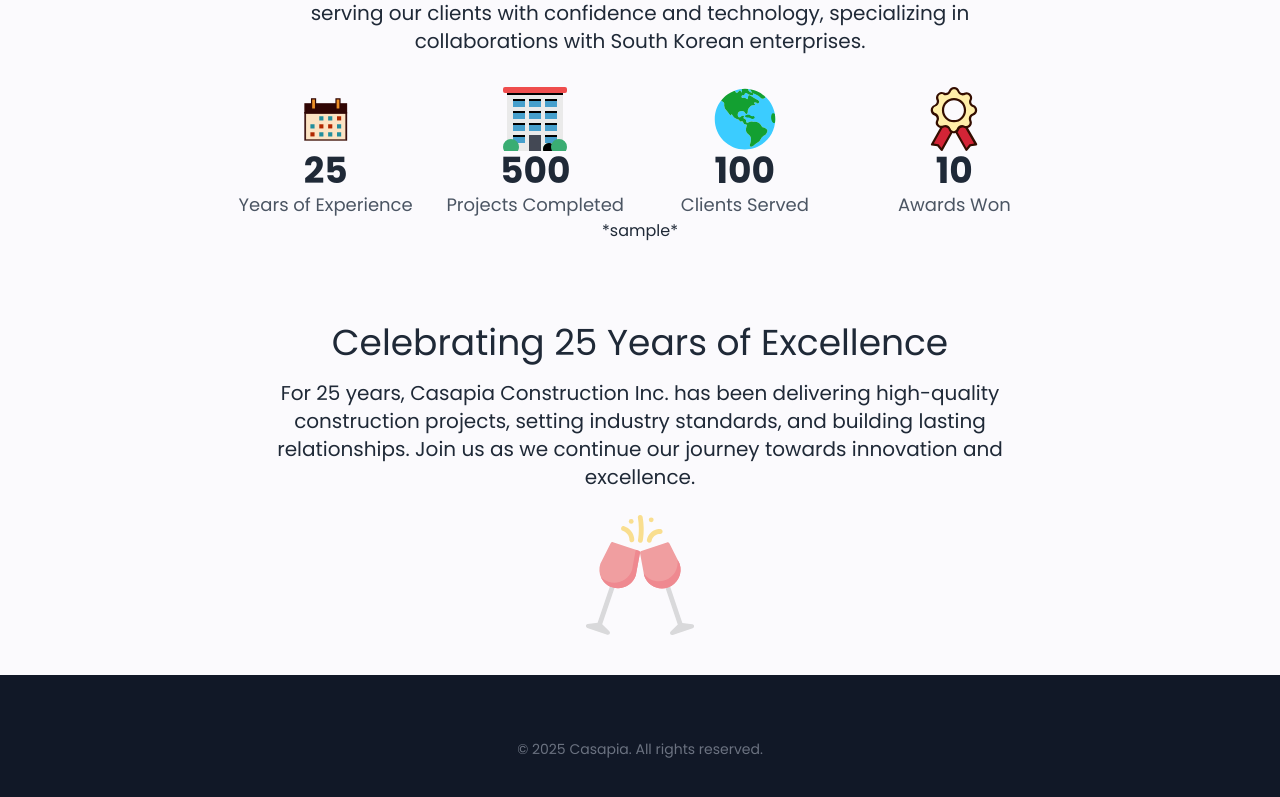
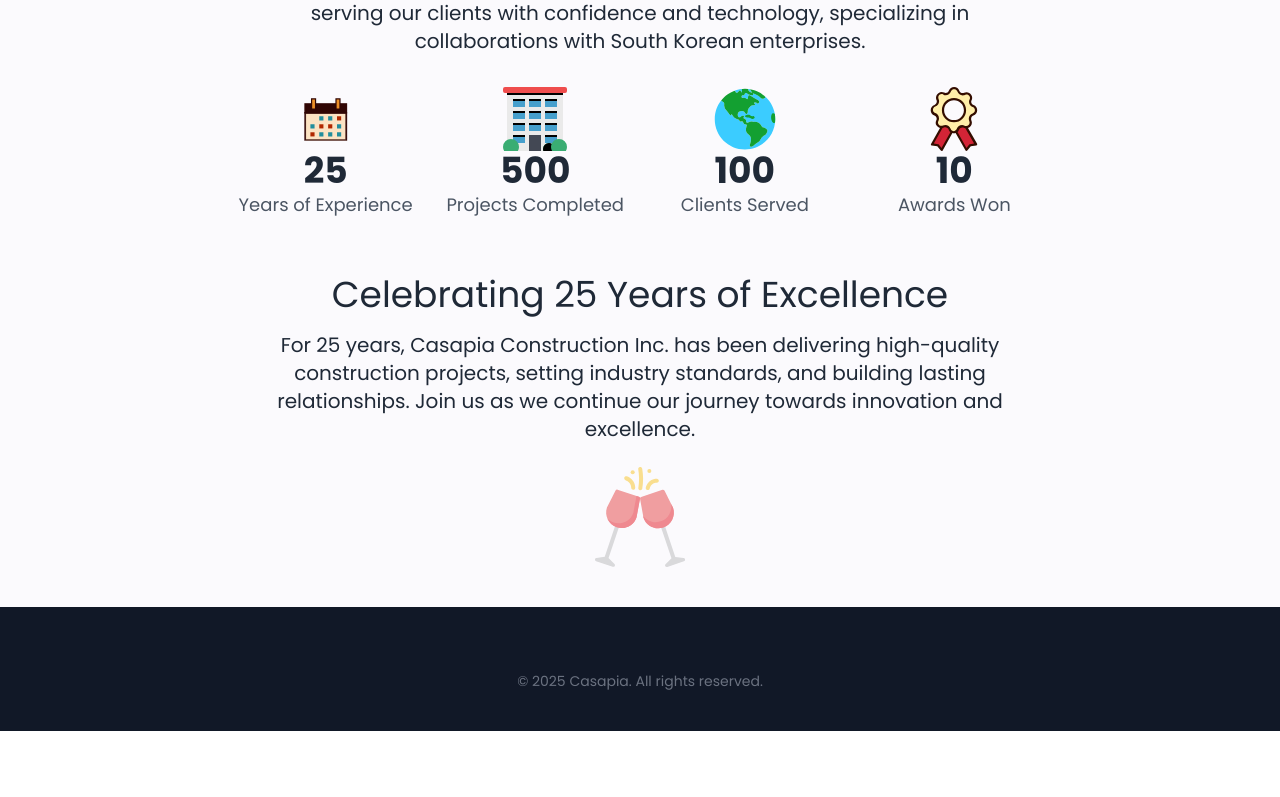
Before and after one commit to EnriqueFlores28/deploy_test, a Next.js app: page / in a window 1280 px wide. Shown: the part 953-1750 px from the top of the page. After the commit the page ends 1684 px from the top, so only its background shows below. Built offline with nearby package versions, Linux system fonts and the light colour scheme.

Commit message:
UI Issues Corrected

```diff
--- a/src/app/page.tsx
+++ b/src/app/page.tsx
@@ -42,59 +42,38 @@ const Counter: React.FC<CounterProps> = ({ number, title, svgPath }) => (
   </div>
 );
 
-const Confetti = () => {
-  const [show, setShow] = useState(false);
-
-  useEffect(() => {
-    setTimeout(() => setShow(true), 500);
-  }, []);
-
-  return (
-    show && (
-      <div className="absolute w-full h-full pointer-events-none">
-        <div className="confetti"></div>
-      </div>
-    )
-  );
-};
-
-const AnniversarySection = () => {
-  return (
-    <section className="w-full bg-secondary text-gray-800 flex flex-col items-center justify-center py-10 px-6 relative">
-      <Confetti />
-      <h2 className="text-3xl md:text-4xl text-center">Celebrating 25 Years of Excellence</h2>
-      <p className="text-lg md:text-xl max-w-3xl text-center mt-4">
-        For 25 years, Casapia Construction Inc. has been delivering high-quality construction projects,
-        setting industry standards, and building lasting relationships. Join us as we continue our journey
-        towards innovation and excellence.
-      </p>
-      {/* Icono de brindis */}
-      <div className="mt-6">
-        <Image src="/svg/cheers.svg" width={120} height={120} alt="Brindis" className="mx-auto" />
-      </div>
-    </section>
-  );
-};
-
 const HomeSection = () => {
   return (
-    <section className="w-full bg-secondary text-gray-800 flex flex-col items-center justify-center py-10 px-6">
-      <h2 className="text-3xl md:text-4xl font-semibold text-center">
+    <section className="w-full bg-secondary text-gray-800 flex flex-col items-center justify-center py-10 px-4 md:px-6 overflow-hidden border-0">
+      <h2 className="text-2xl md:text-4xl font-semibold text-center">
         Welcome to Casapia Construction Inc.
       </h2>
-      <p className="text-lg md:text-xl max-w-3xl text-center mt-4">
+      <p className="text-base md:text-xl max-w-3xl text-center mt-3 md:mt-4">
         Casapia has assembled a team of top-tier construction professionals, offering services across various market
         sectors. We are committed to serving our clients with confidence and technology, specializing in collaborations
         with South Korean enterprises.
       </p>
 
-      <div className="grid grid-cols-1 sm:grid-cols-2 md:grid-cols-4 gap-8 mt-8">
+      <div className="grid grid-cols-1 sm:grid-cols-2 md:grid-cols-4 gap-6 md:gap-8 mt-6 md:mt-8">
         <Counter number={25} title="Years of Experience" svgPath="/svg/calendar.svg" />
         <Counter number={500} title="Projects Completed" svgPath="/svg/building.svg" />
         <Counter number={100} title="Clients Served" svgPath="/svg/globe.svg" />
         <Counter number={10} title="Awards Won" svgPath="/svg/award.svg" />
       </div>
-      <p>*sample*</p>
+
+      {/* Celebración de 25 años integrada aquí */}
+      <div className="mt-14 text-center">
+        <h2 className="text-2xl md:text-4xl">Celebrating 25 Years of Excellence</h2>
+        <p className="text-base md:text-xl max-w-3xl mx-auto mt-3 md:mt-4">
+          For 25 years, Casapia Construction Inc. has been delivering high-quality construction projects,
+          setting industry standards, and building lasting relationships. Join us as we continue our journey
+          towards innovation and excellence.
+        </p>
+        {/* Icono de brindis */}
+        <div className="mt-4 md:mt-6">
+          <Image src="/svg/cheers.svg" width={100} height={100} alt="Brindis" className="mx-auto" />
+        </div>
+      </div>
     </section>
   );
 };
@@ -104,7 +83,6 @@ export default function Home() {
     <div>
       <HeroSection />
       <HomeSection />
-      <AnniversarySection />
     </div>
   );
 }
--- a/src/components/ui/ScrollToTop.tsx
+++ b/src/components/ui/ScrollToTop.tsx
@@ -26,7 +26,7 @@ const ScrollToTop = () => {
   return (
     <button
       onClick={scrollToTop}
-      className={`fixed bottom-6 right-6 z-50 p-3 bg-blue-600 text-white rounded-full shadow-lg transition-opacity duration-300 ${
+      className={`fixed bottom-6 right-6 z-50 p-3 bg-blue-700 text-white rounded-full shadow-lg transition-opacity duration-300 ${
         isVisible ? "opacity-100" : "opacity-0 pointer-events-none"
       }`}
     >
```
